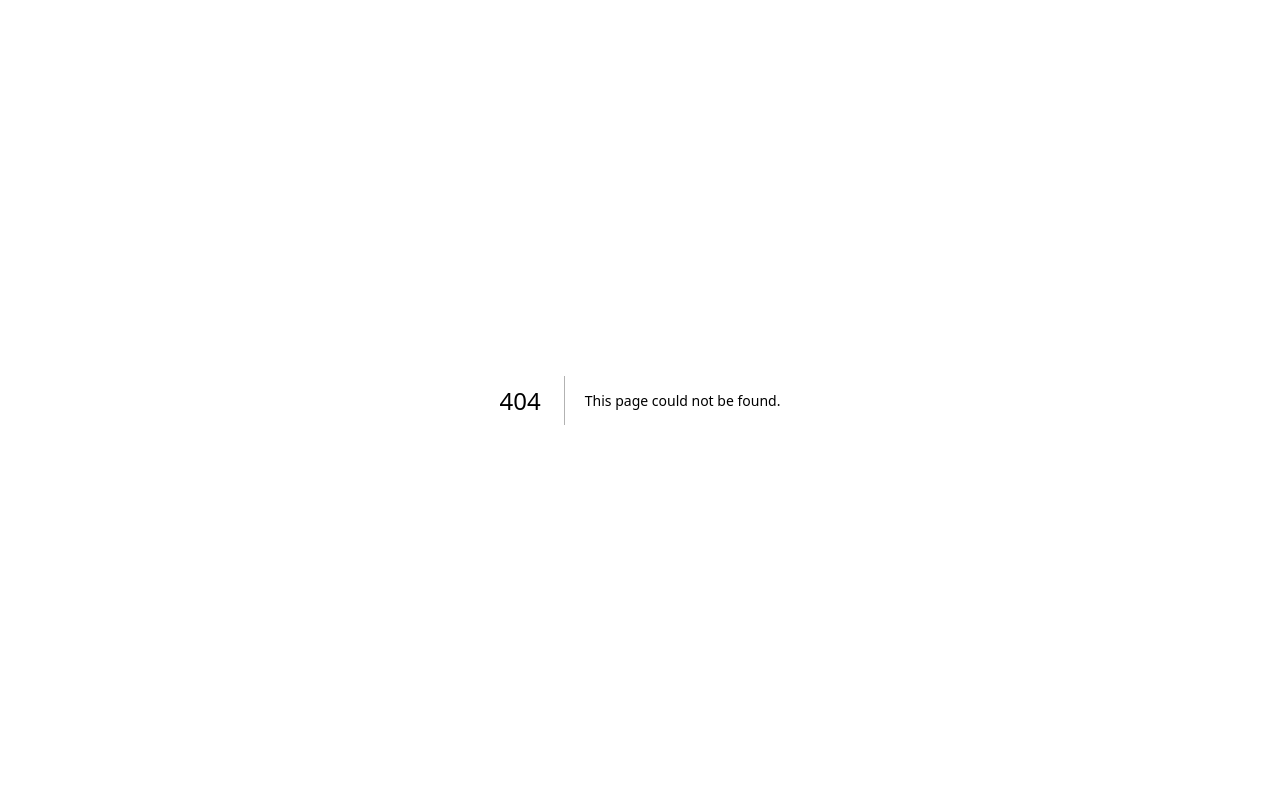
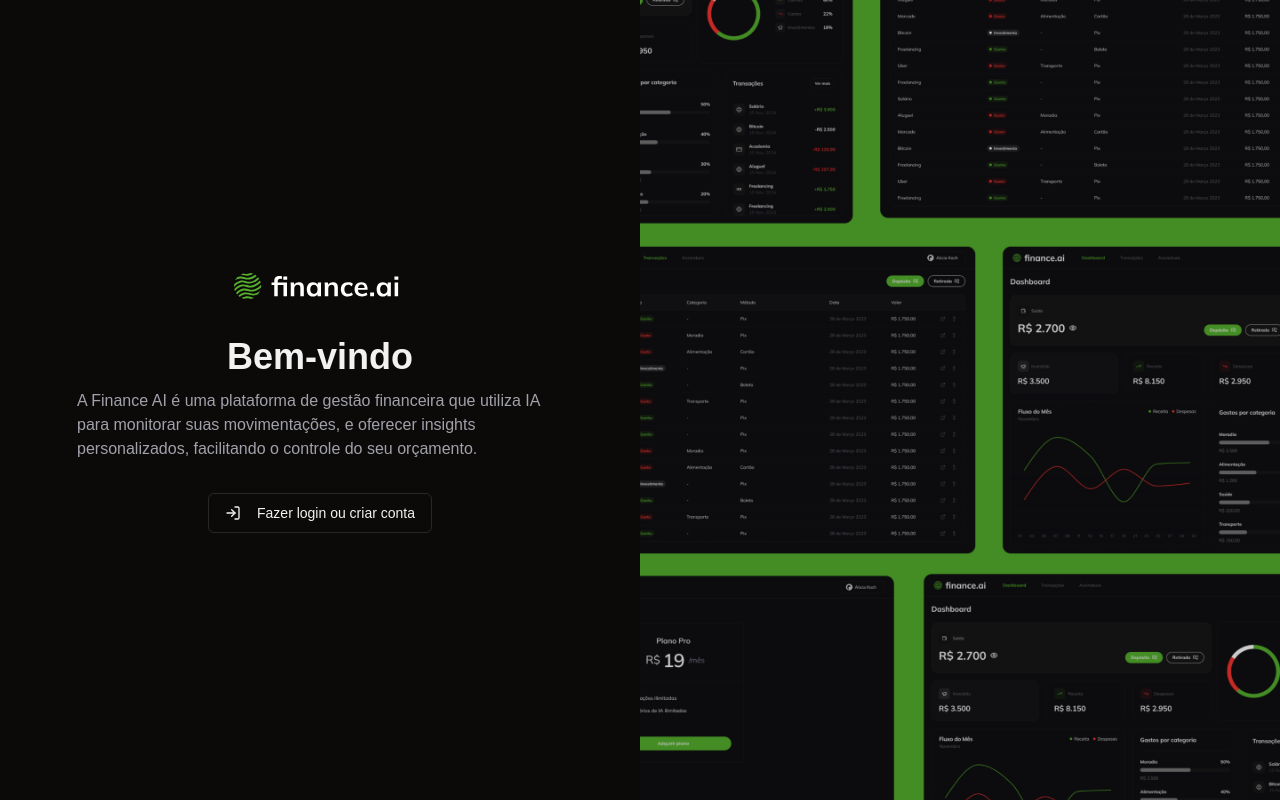
Before and after one commit to leonardosilva-stack/fullstackweek-financeai, a Next.js app: page /login in a window 1280 px wide. Before the commit this address had no page. Built offline with nearby package versions, Linux system fonts and the light colour scheme.

Commit message:
feat: add login page

```diff
--- /dev/null
+++ b/app/login/page.tsx
@@ -0,0 +1,40 @@
+import Image from "next/image";
+import { Button } from "../_components/ui/button";
+import { LogInIcon } from "lucide-react";
+
+const LoginPage = () => {
+  return (
+    <div className="grid h-full grid-cols-2">
+      <div className="mx-auto flex h-full max-w-[550px] flex-col items-center justify-center p-8">
+        <Image
+          src="/logo.svg"
+          width={173}
+          height={39}
+          alt="Finance Ai"
+          className="mb-8"
+        />
+        <h1 className="mb-3 text-4xl font-bold">Bem-vindo</h1>
+        <p className="text-muted-foreground mb-8">
+          A Finance AI é uma plataforma de gestão financeira que utiliza IA para
+          monitorar suas movimentações, e oferecer insights personalizados,
+          facilitando o controle do seu orçamento.
+        </p>
+        <Button variant="outline">
+          <LogInIcon className="mr-2" />
+          Fazer login ou criar conta
+        </Button>
+      </div>
+
+      <div className="relative h-full w-full">
+        <Image
+          src="/login.png"
+          alt="Faça login"
+          fill
+          className="object-cover"
+        />
+      </div>
+    </div>
+  );
+};
+
+export default LoginPage;
--- a/app/subscription/page.tsx
+++ b/app/subscription/page.tsx
@@ -1,5 +1,5 @@
-const Subscription = () => {
+const SubscriptionPage = () => {
   return <div>page</div>;
 };
 
-export default Subscription;
+export default SubscriptionPage;
--- a/app/transactions/page.tsx
+++ b/app/transactions/page.tsx
@@ -1,5 +1,5 @@
-const Transactions = () => {
+const TransactionsPage = () => {
   return <div>page</div>;
 };
 
-export default Transactions;
+export default TransactionsPage;
```
Also changed, not shown: public/login.png (added), public/logo.svg (added).
